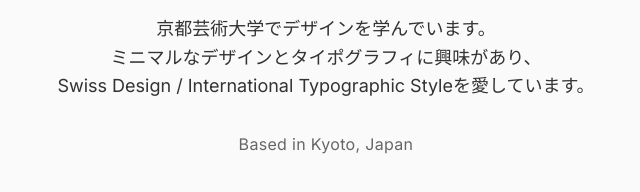
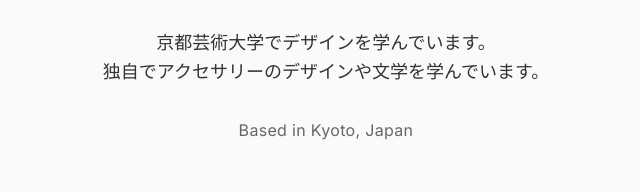
Before and after one commit to AroLys/my-profile, a plain HTML site: page index.html in a window 1280 px wide. Shown: the part 476-668 px from the top of the page, without its empty margins (314-954 px from the left). Drawn offline with Linux system fonts and the light colour scheme.

Commit message:
Update self-introduction: focus on accessory design and literature
- Change description from Swiss Design focus to personal interests
- Highlight study of accessory design and literature
- Maintain clean, concise presentation

```diff
--- a/index.html
+++ b/index.html
@@ -21,8 +21,7 @@
                 <p class="role">Digital Creator & Designer</p>
                 <p class="description">
                     京都芸術大学でデザインを学んでいます。<br>
-                    ミニマルなデザインとタイポグラフィに興味があり、<br>
-                    Swiss Design / International Typographic Styleを愛しています。
+                    独自でアクセサリーのデザインや文学を学んでいます。
                 </p>
                 <p class="location">Based in Kyoto, Japan</p>
             </div>
```
